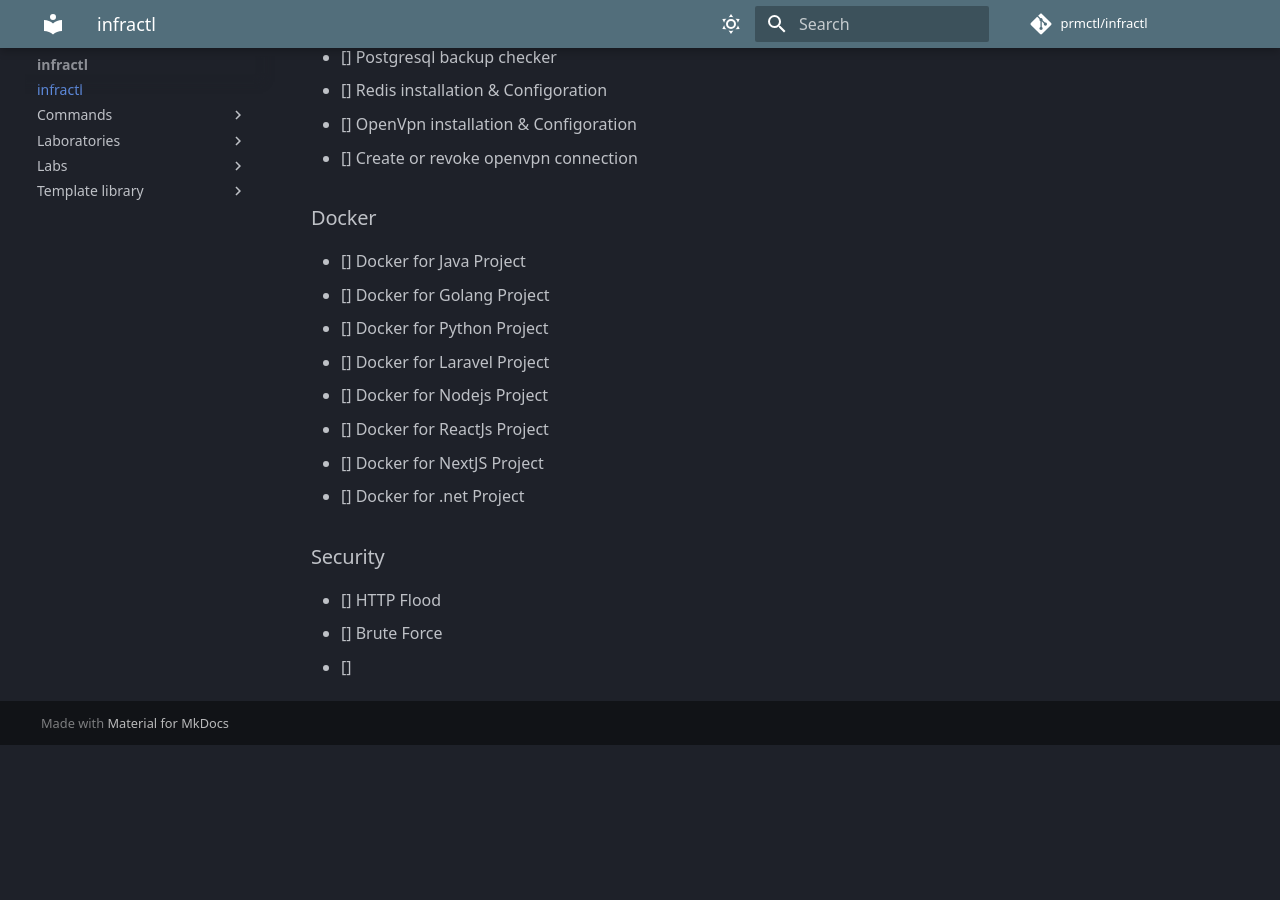
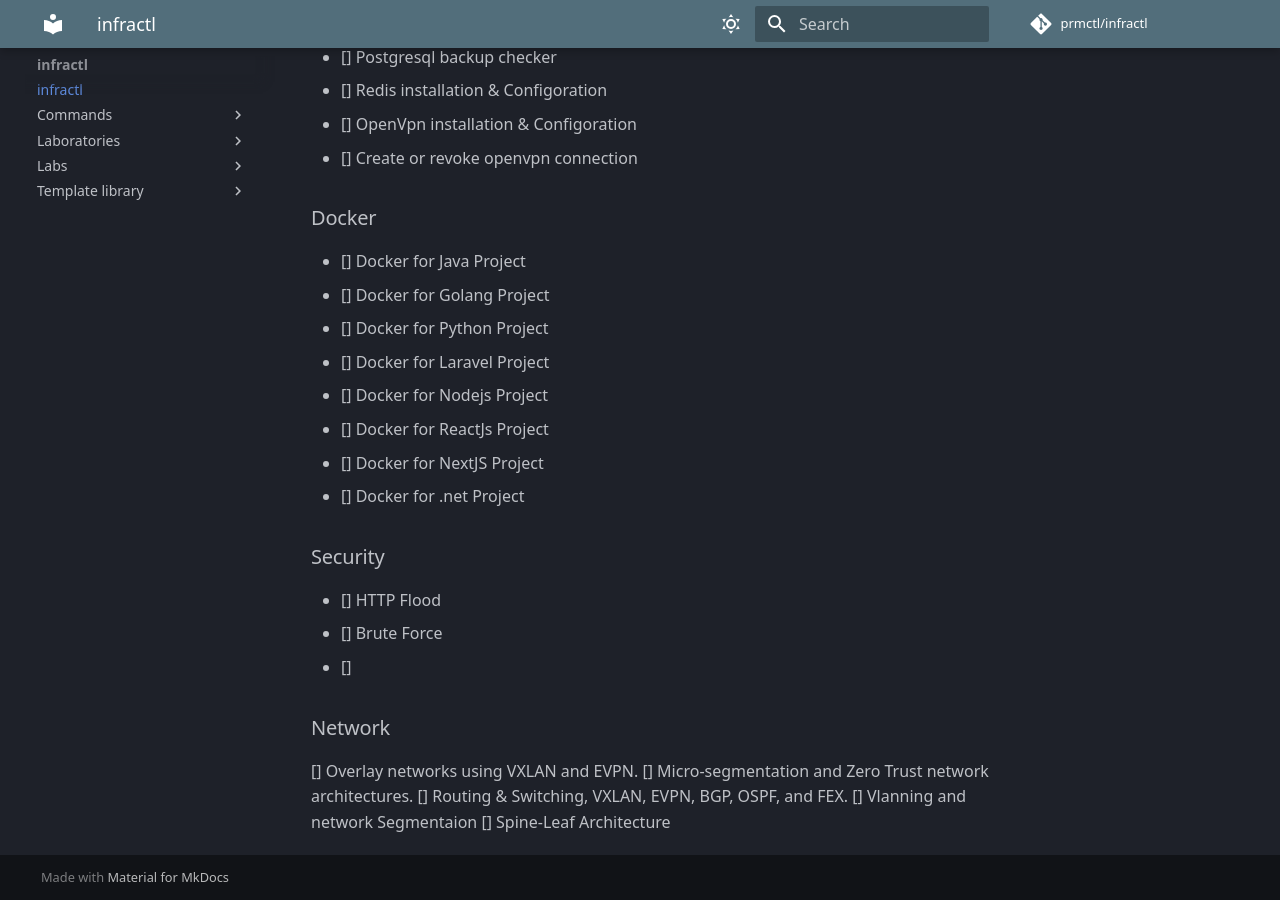
Before and after one commit to prmctl/infractl, an MkDocs documentation site: the page built from docs/index.md, in a window 1280 px wide and 900 px high, scrolled down 646 px. Built offline with MkDocs 1.6.1 and Material for MkDocs 9.7.7, drawn with Linux system fonts in a browser that asks for light colours; comment, search, counter and statistics services are not loaded; before the commit the page ends 1391 px from its top, so only the background shows below that.

Commit message:
add command

```diff
--- a/docs/index.md
+++ b/docs/index.md
@@ -41,3 +41,11 @@ Personal infrastructure documentation.
 - [] HTTP Flood
 - [] Brute Force
 - []
+
+
+### Network
+[] Overlay networks using VXLAN and EVPN.
+[] Micro-segmentation and Zero Trust network architectures.
+[] Routing & Switching, VXLAN, EVPN, BGP, OSPF, and FEX.
+[] Vlanning and network Segmentaion
+[] Spine-Leaf Architecture
```
Also changed, not shown: docs/commands/network/network.md (added).
